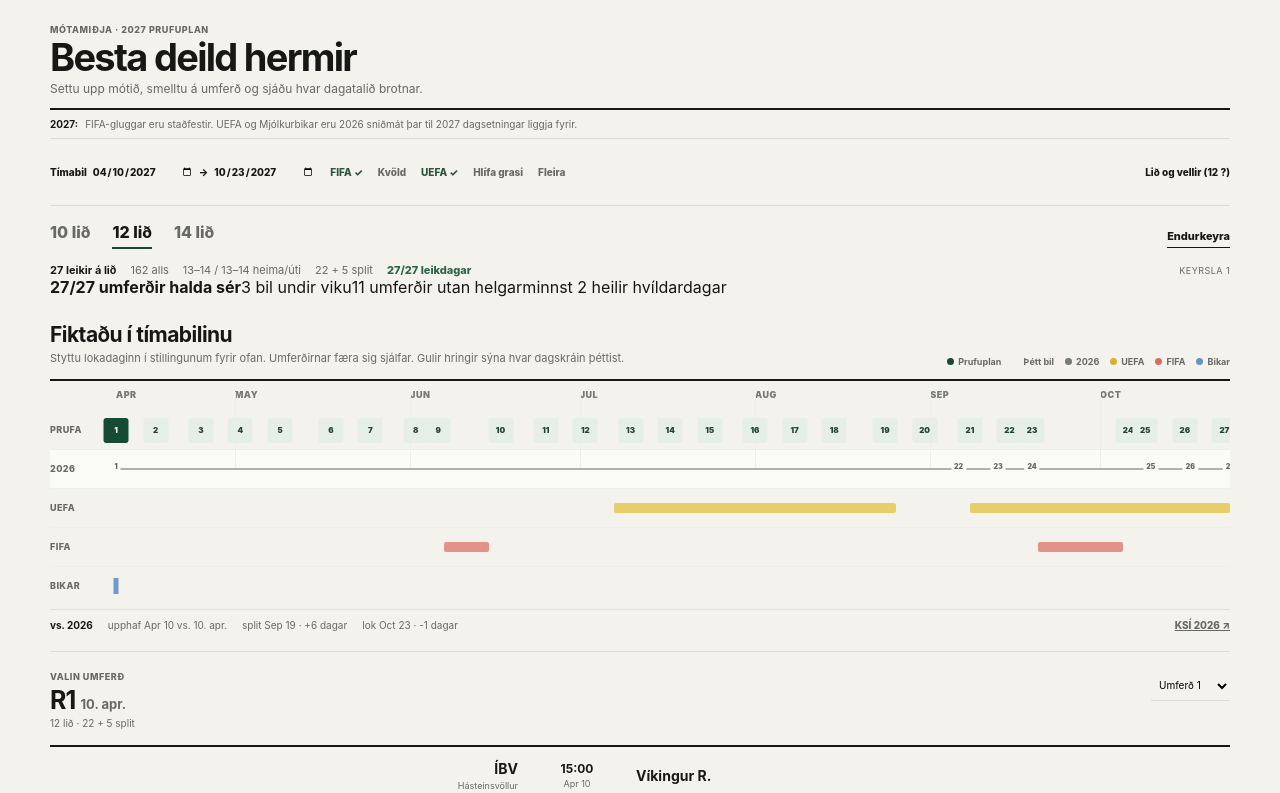
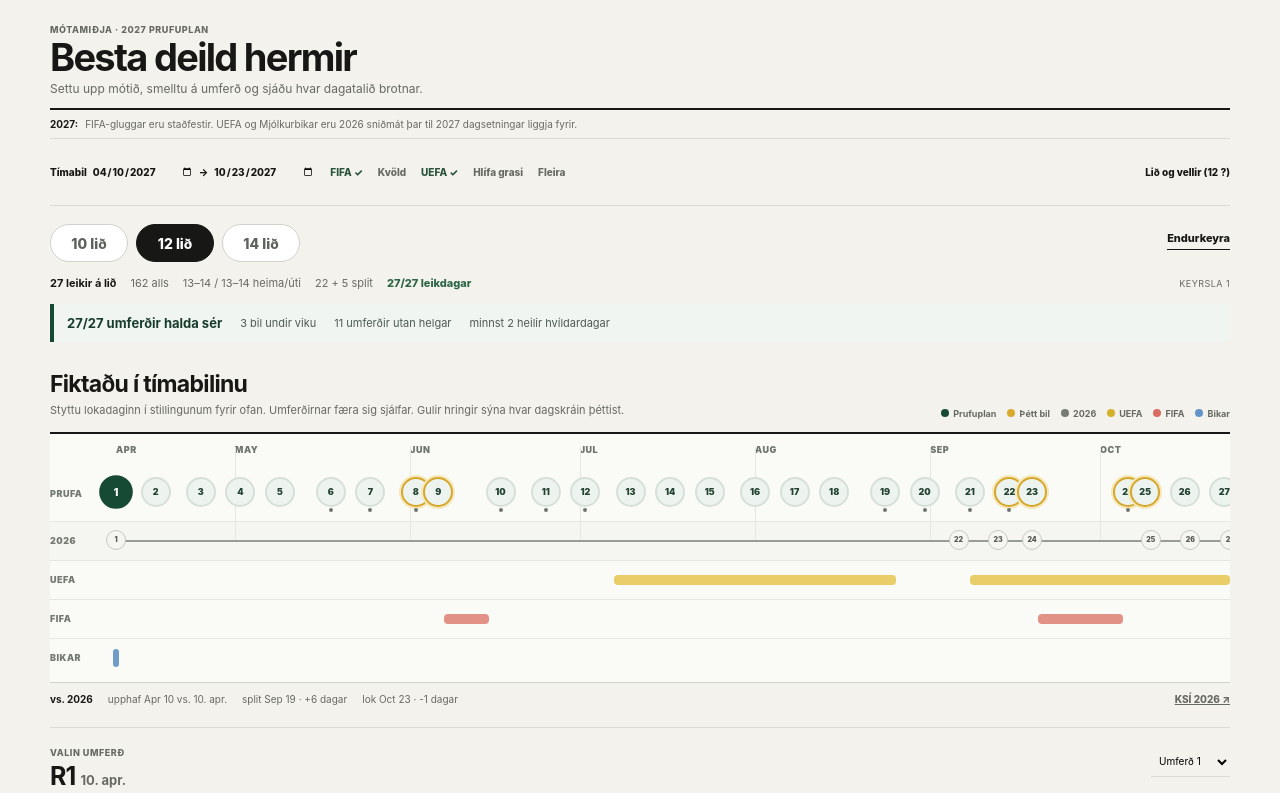
Before and after one commit to lollipop1234-code/besta-deild-hermir, a Next.js app: page / in a window 1280 px wide. Shown: the top 793 px of the page. Built offline with nearby package versions, Linux system fonts and the light colour scheme.

Commit message:
Make fixture board more tactile and playful

```diff
--- a/src/app/PlaygroundOverview.module.css
+++ b/src/app/PlaygroundOverview.module.css
@@ -1,5 +1,5 @@
 .shell {
-  padding: 16px 0 20px;
+  padding: 18px 0 22px;
   border-bottom: 1px solid var(--line);
 }
 
@@ -12,30 +12,32 @@
 
 .teamChoices {
   display: flex;
-  gap: 22px;
-  align-items: baseline;
+  gap: 8px;
+  align-items: center;
 }
 
 .teamCountButton {
-  padding: 0 0 5px;
-  border: 0;
-  border-bottom: 2px solid transparent;
-  background: transparent;
+  min-width: 78px;
+  height: 38px;
+  padding: 0 15px;
+  border: 1px solid #cfd3ca;
+  border-radius: 999px;
+  background: #fff;
   cursor: pointer;
-  color: var(--muted);
-  font-size: 16px;
+  color: #5c625a;
+  font-size: 14px;
   font-weight: 850;
 }
 
-.teamCountButton:hover { color: var(--ink); }
-.teamCountButton.active { color: var(--ink); border-bottom-color: var(--green); }
+.teamCountButton:hover { border-color: #8e978d; color: var(--ink); }
+.teamCountButton.active { background: var(--ink); border-color: var(--ink); color: #fff; }
 
 .variantChoices {
   display: flex;
   align-items: center;
   gap: 9px;
-  margin-top: 8px;
-  color: #aaaDA6;
+  margin-top: 9px;
+  color: #a0a49c;
   font-size: 11px;
 }
 
@@ -71,23 +73,37 @@
   color: var(--muted);
   font-size: 11px;
 }
-
 .summaryLine strong { color: var(--ink); }
 .summaryLine small { margin-left: auto; font-size: 9px; text-transform: uppercase; letter-spacing: .05em; }
 .fitGood, .fitBad { font-weight: 800; }
 .fitGood { color: #2d6645; }
 .fitBad { color: #9f3d35; }
 
+.impactLine {
+  display: flex;
+  align-items: center;
+  flex-wrap: wrap;
+  gap: 6px 18px;
+  margin-top: 14px;
+  padding: 11px 13px;
+  border-left: 4px solid var(--green);
+  background: #f0f5f1;
+  color: #4e5a51;
+  font-size: 11px;
+}
+.impactLine strong { color: #183c2b; font-size: 13px; }
+.impactBad { border-left-color: #b5483f; background: #fff2ef; color: #79433f; }
+.impactBad strong { color: #8d3029; }
+
 .boardHead {
   display: flex;
   align-items: flex-end;
   justify-content: space-between;
   gap: 24px;
-  margin-top: 25px;
+  margin-top: 28px;
 }
-
-.boardHead h2 { margin: 0; font-size: 21px; letter-spacing: -.025em; }
-.boardHead p { max-width: 690px; margin: 4px 0 0; color: var(--muted); font-size: 11px; line-height: 1.45; }
+.boardHead h2 { margin: 0; font-size: 23px; letter-spacing: -.03em; }
+.boardHead p { max-width: 720px; margin: 5px 0 0; color: var(--muted); font-size: 11px; line-height: 1.45; }
 
 .legend {
   display: flex;
@@ -98,31 +114,32 @@
   font-size: 9px;
   font-weight: 700;
 }
-
 .legend span { display: inline-flex; align-items: center; gap: 4px; }
-.legend i { width: 7px; height: 7px; border-radius: 50%; }
+.legend i { width: 8px; height: 8px; border-radius: 50%; }
 .leagueDot { background: var(--green); }
+.tightDot { background: #d9a92e; }
 .baselineDot { background: #777c73; }
 .uefaDot { background: #d6b12a; }
 .fifaDot { background: #d76c62; }
 .cupDot { background: #6294ca; }
 
 .board {
-  margin-top: 12px;
-  padding: 8px 0 4px;
+  margin-top: 13px;
+  padding: 10px 0 5px;
   border-top: 2px solid var(--ink);
-  border-bottom: 1px solid #dfe2da;
+  border-bottom: 1px solid #cfd4cb;
+  background: #fafbf7;
   overflow: hidden;
 }
 
 .months {
   position: relative;
-  height: 22px;
+  height: 23px;
   margin-left: 66px;
-  color: #777c73;
+  color: #6f766d;
   font-size: 9px;
   font-weight: 900;
-  letter-spacing: .055em;
+  letter-spacing: .06em;
 }
 .months span { position: absolute; top: 0; text-align: left; }
 
@@ -133,44 +150,66 @@
   align-items: center;
   min-height: 38px;
 }
-.lane + .lane { border-top: 1px solid #eceee8; }
-.laneLabel { color: var(--muted); font-size: 9px; font-weight: 850; text-transform: uppercase; letter-spacing: .045em; }
+.lane + .lane { border-top: 1px solid #e6e9e2; }
+.laneLabel { color: #737a71; font-size: 9px; font-weight: 900; letter-spacing: .055em; }
 .track { position: relative; height: 38px; }
-.monthLine { position: absolute; top: -19px; bottom: -19px; width: 1px; background: #eceee8; pointer-events: none; }
+.roundTrack { height: 54px; }
+.monthLine { position: absolute; top: -20px; bottom: -20px; width: 1px; background: #e4e8e1; pointer-events: none; }
 
 .roundButton {
   position: absolute;
-  top: 7px;
+  top: 10px;
   transform: translateX(-50%);
-  min-width: 25px;
-  height: 25px;
-  padding: 0 3px;
-  border: 0;
-  border-radius: 3px;
-  background: #e6eee8;
-  color: #254333;
+  width: 30px;
+  height: 30px;
+  padding: 0;
+  border: 2px solid #d6dfd8;
+  border-radius: 50%;
+  background: #edf4ef;
+  color: #234231;
   cursor: pointer;
-  font-size: 8px;
-  font-weight: 900;
+  font-size: 9px;
+  font-weight: 950;
   z-index: 2;
+  transition: transform 100ms ease, border-color 100ms ease, background 100ms ease;
 }
-.roundButton:hover { outline: 1px solid var(--green); }
-.roundSelected { background: var(--green); color: #fff; }
+.roundButton:hover { transform: translateX(-50%) translateY(-2px) scale(1.06); border-color: var(--green); }
+.roundSelected { background: var(--green); border-color: var(--green); color: #fff; transform: translateX(-50%) scale(1.12); z-index: 4; }
+.roundSelected:hover { transform: translateX(-50%) translateY(-2px) scale(1.15); }
+.roundTight { border-color: #d6a72c; box-shadow: 0 0 0 2px #f6e8bb; }
+.roundWeekday::after {
+  content: "";
+  position: absolute;
+  left: 50%;
+  bottom: -7px;
+  width: 4px;
+  height: 4px;
+  transform: translateX(-50%);
+  border-radius: 50%;
+  background: #6f756d;
+}
+.roundSelected::after { background: var(--green); }
 
-.baselineLane { background: #fafaf7; }
+.baselineLane { background: #f5f5f1; }
 .baselineBar {
   position: absolute;
   top: 18px;
   height: 2px;
-  background: #aeb3aa;
+  background: #969d94;
 }
 .baselineMarker {
   position: absolute;
-  top: 10px;
+  top: 8px;
   transform: translateX(-50%);
-  padding: 2px 3px;
-  background: #fafaf7;
-  color: #62675f;
+  display: grid;
+  place-items: center;
+  min-width: 20px;
+  height: 20px;
+  padding: 0 3px;
+  border: 1px solid #c4c8c1;
+  border-radius: 50%;
+  background: #f5f5f1;
+  color: #555c54;
   font-size: 7px;
   font-weight: 900;
   white-space: nowrap;
@@ -181,19 +220,19 @@
   top: 14px;
   height: 10px;
   min-width: 5px;
-  border-radius: 2px;
-  opacity: .85;
+  border-radius: 4px;
+  opacity: .88;
 }
 .uefaWindow { background: #e6c755; }
 .fifaWindow { background: #df8278; }
-.cupMarker { position: absolute; top: 11px; width: 5px; height: 16px; transform: translateX(-50%); background: #709bc9; }
+.cupMarker { position: absolute; top: 10px; width: 6px; height: 18px; transform: translateX(-50%); border-radius: 3px; background: #709bc9; }
 
 .compareLine {
   display: flex;
   flex-wrap: wrap;
   gap: 5px 15px;
   align-items: baseline;
-  padding-top: 9px;
+  padding-top: 10px;
   color: var(--muted);
   font-size: 10px;
 }
@@ -202,13 +241,14 @@
 
 @media (max-width: 760px) {
   .controlsRow, .boardHead { align-items: stretch; flex-direction: column; }
-  .teamChoices { justify-content: space-between; gap: 8px; }
-  .teamCountButton { flex: 1; }
+  .teamChoices { justify-content: space-between; gap: 6px; }
+  .teamCountButton { flex: 1; min-width: 0; padding-inline: 8px; }
   .rerunButton { align-self: flex-start; }
   .summaryLine small { margin-left: 0; }
+  .impactLine { align-items: flex-start; flex-direction: column; gap: 4px; }
   .legend { justify-content: flex-start; }
   .board { overflow-x: auto; }
-  .months, .lane { min-width: 800px; }
+  .months, .lane { min-width: 820px; }
   .months { margin-left: 66px; }
   .compareLine a { margin-left: 0; }
 }
```
